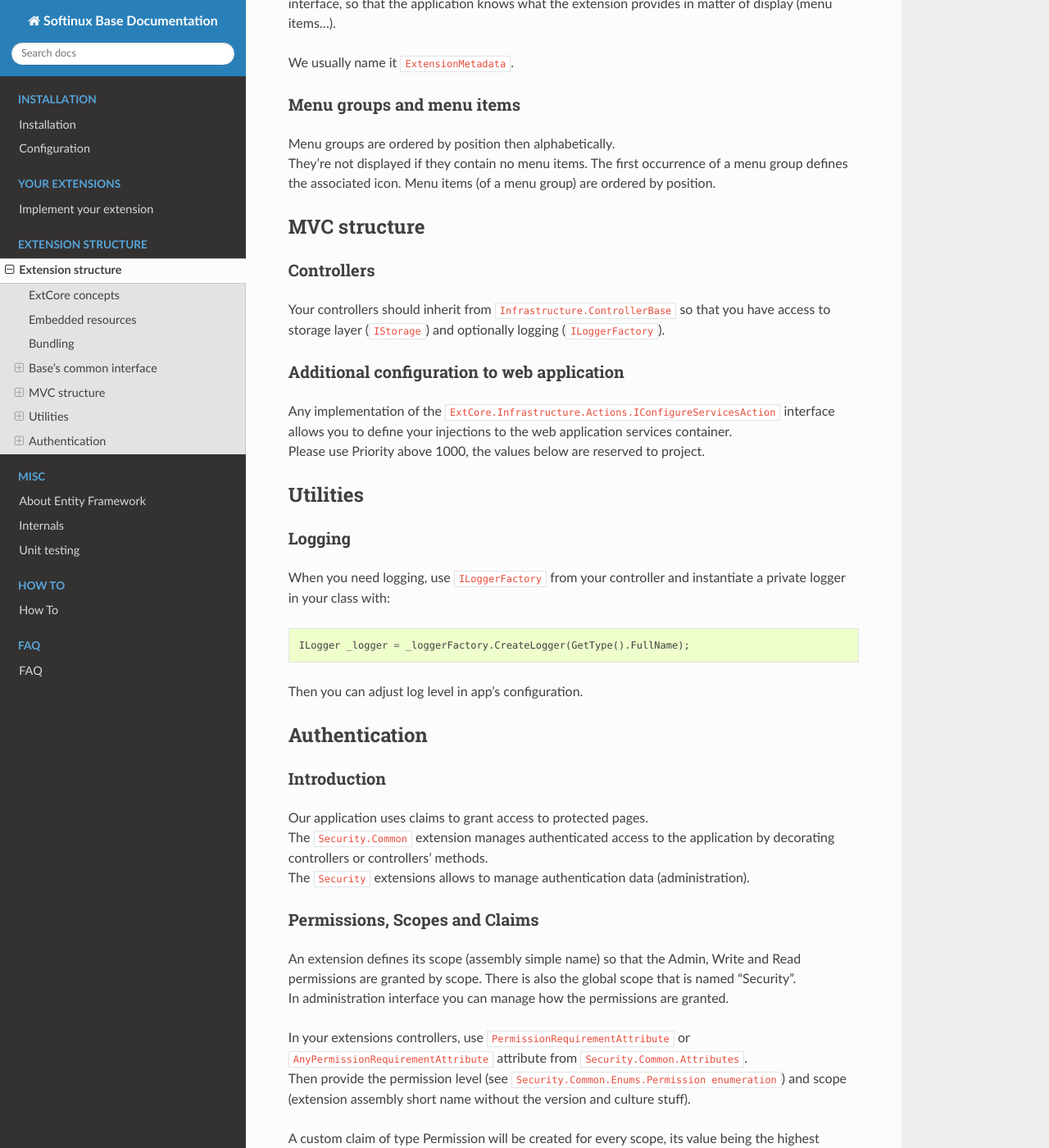
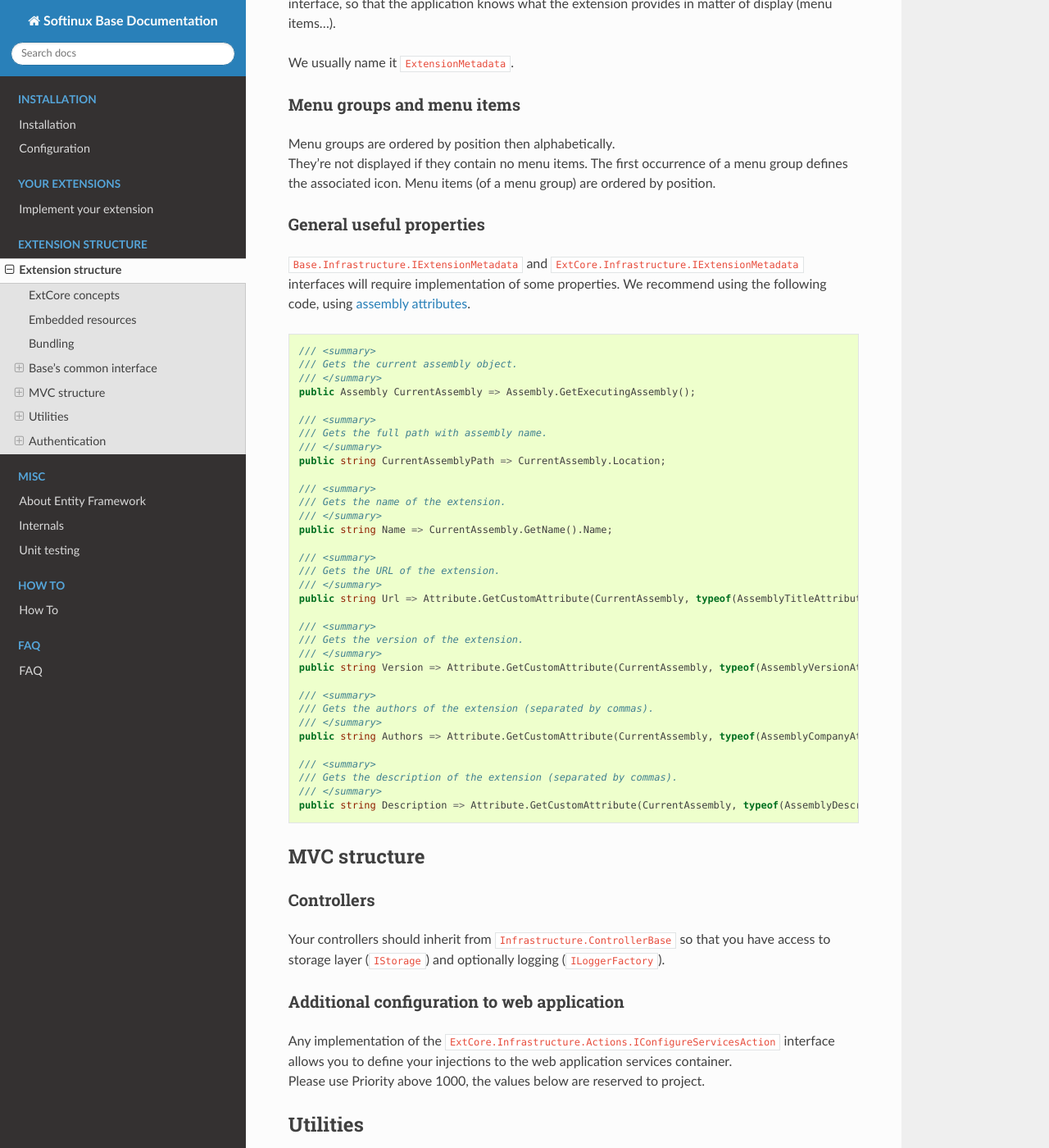
Before and after one commit to SOFTINUX/Base_Doc, a Sphinx documentation site: the page built from source/extension_structure.rst, in a window 1280 px wide and 1400 px high, scrolled down 1231 px. Shown: the whole window at 82% size. Built offline with Sphinx 7.4.7 and the Read the Docs theme 2.0.0, drawn with Linux system fonts in a browser that asks for light colours.

Commit message:
Add documentation about IExtensionMetadata and assembly attributes

```diff
--- a/source/extension_structure.rst
+++ b/source/extension_structure.rst
@@ -59,6 +59,49 @@ Menu groups and menu items
 | Menu groups are ordered by position then alphabetically.
 | They're not displayed if they contain no menu items. The first occurrence of a menu group defines the associated icon. Menu items (of a menu group) are ordered by position.
 
+General useful properties
+-------------------------
+
+``Base.Infrastructure.IExtensionMetadata`` and ``ExtCore.Infrastructure.IExtensionMetadata`` interfaces will require implementation of some properties.
+We recommend using the following code, using `assembly attributes <https://docs.microsoft.com/en-us/dotnet/core/tools/csproj#assemblyinfo-properties>`_.
+
+.. code-block:: c#
+
+    /// <summary>
+    /// Gets the current assembly object.
+    /// </summary>
+    public Assembly CurrentAssembly => Assembly.GetExecutingAssembly();
+
+    /// <summary>
+    /// Gets the full path with assembly name.
+    /// </summary>
+    public string CurrentAssemblyPath => CurrentAssembly.Location;
+
+    /// <summary>
+    /// Gets the name of the extension.
+    /// </summary>
+    public string Name => CurrentAssembly.GetName().Name;
+
+    /// <summary>
+    /// Gets the URL of the extension.
+    /// </summary>
+    public string Url => Attribute.GetCustomAttribute(CurrentAssembly, typeof(AssemblyTitleAttribute)).ToString();
+
+    /// <summary>
+    /// Gets the version of the extension.
+    /// </summary>
+    public string Version => Attribute.GetCustomAttribute(CurrentAssembly, typeof(AssemblyVersionAttribute)).ToString();
+
+    /// <summary>
+    /// Gets the authors of the extension (separated by commas).
+    /// </summary>
+    public string Authors => Attribute.GetCustomAttribute(CurrentAssembly, typeof(AssemblyCompanyAttribute)).ToString();
+
+    /// <summary>
+    /// Gets the description of the extension (separated by commas).
+    /// </summary>
+    public string Description => Attribute.GetCustomAttribute(CurrentAssembly, typeof(AssemblyDescriptionAttribute)).ToString();
+
 MVC structure
 =============
 
```
